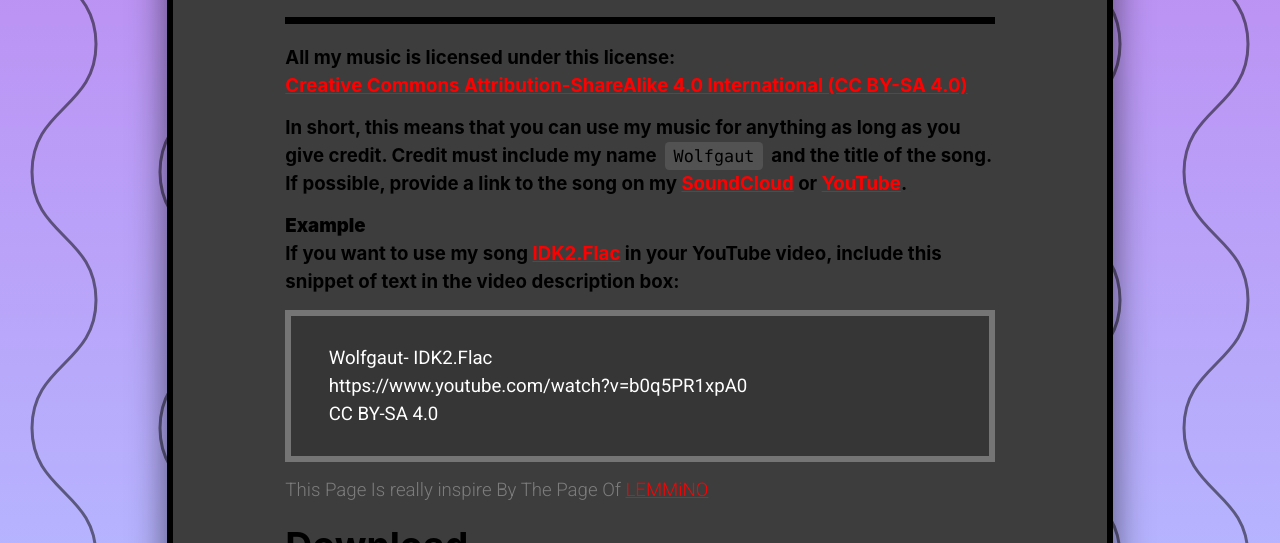
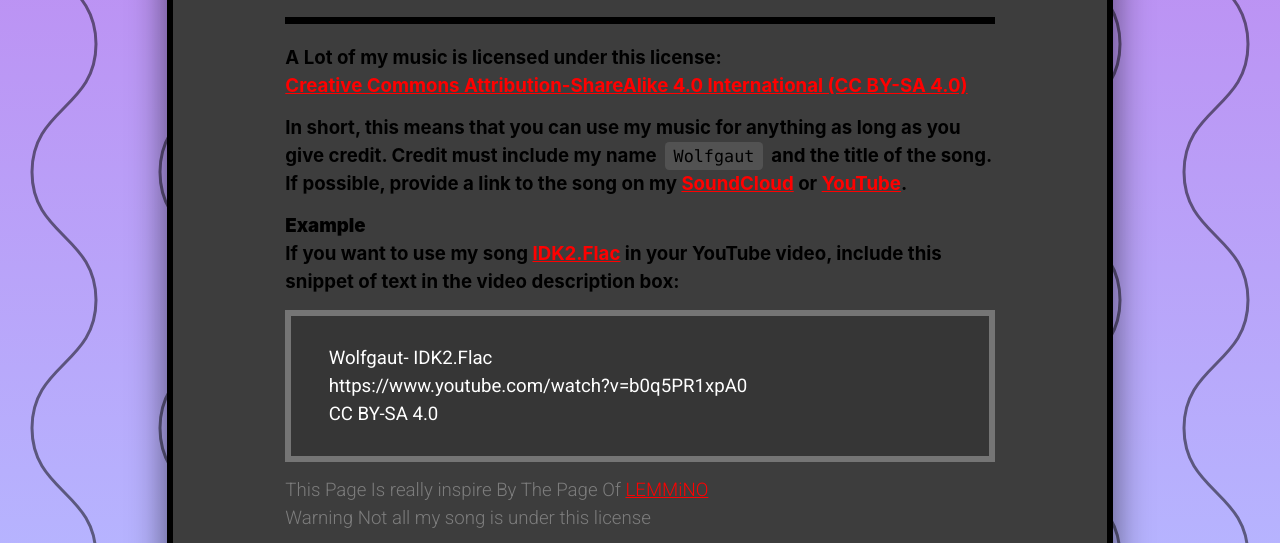
Before and after one commit to wolfgaut/WolfgautBio, a plain HTML site: page index2.html in a window 1280 px wide. Shown: the part 228-771 px from the top of the page. Drawn offline with Linux system fonts and the light colour scheme.

Commit message:
Change a litle things

```diff
--- a/index2.html
+++ b/index2.html
@@ -3,7 +3,7 @@
 
 <head>
     <link rel="icon" href="Favicon/favicon-32x32.png" type="image/x-icon">
-    <title>Music</title>
+    <title>WolfgautCC</title>
     <meta charset="utf-8" />
     <meta name="viewport" content="width=device-width,initial-scale=1" />
     <meta name="color-scheme" content="light only" />
@@ -12,7 +12,7 @@
     <meta property="og:title" content="WolfgautCC" />
     <meta property="og:type" content="website" />
     <meta property="og:description" content="WolfgautCC Explanation" />
-    <meta property="og:image" content="https://wolfgautcc.carrd.co/assets/images/card.jpg?v=29778e2e" />
+    <meta property="og:image" content="https://wolfgautcc.carrd.co/assets/images/card.jpg?v=a1851749" />
     <meta property="og:image:type" content="image/jpeg" />
     <meta property="og:image:width" content="1280" />
     <meta property="og:image:height" content="800" />
@@ -1310,7 +1310,7 @@
                 </ul>
                 <h2 id="text08">License</h2>
                 <hr id="divider02">
-                <p id="text01"><span class="p">All my music is licensed under this license:<br /> <a
+                <p id="text01"><span class="p">A Lot of my music is licensed under this license:<br /> <a
                             href="https://creativecommons.org/licenses/by-sa/4.0/">Creative Commons
                             Attribution-ShareAlike 4.0 International (CC BY-SA 4.0)</a></span></p>
                 <p id="text02">In short, this means that you can use my music for anything as long as you give credit.
@@ -1328,8 +1328,9 @@
                         </div>
                     </div>
                 </div>
-                <p id="text06">This Page Is really inspire By The Page Of <a
-                        href="https://www.lemmi.no/music">LEMMiNO</a></p>
+                <p id="text06"><span class="p">This Page Is really inspire By The Page Of <a
+                            href="https://www.lemmi.no/music">LEMMiNO</a><br /> Warning Not all my song is under this
+                        license</span></p>
                 <h1 id="text09">Download</h1>
                 <hr id="divider01">
                 <p id="text07">All my music is available for both streaming and download on <a
```
